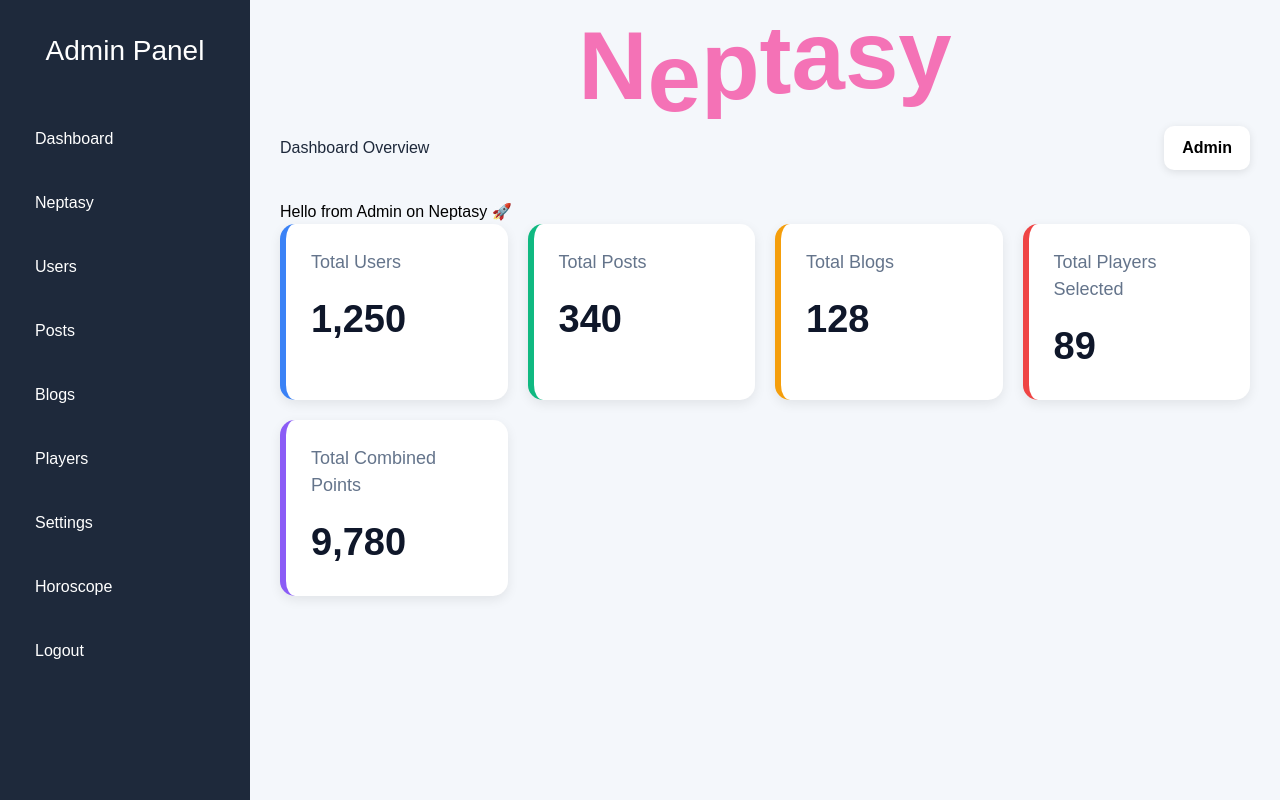
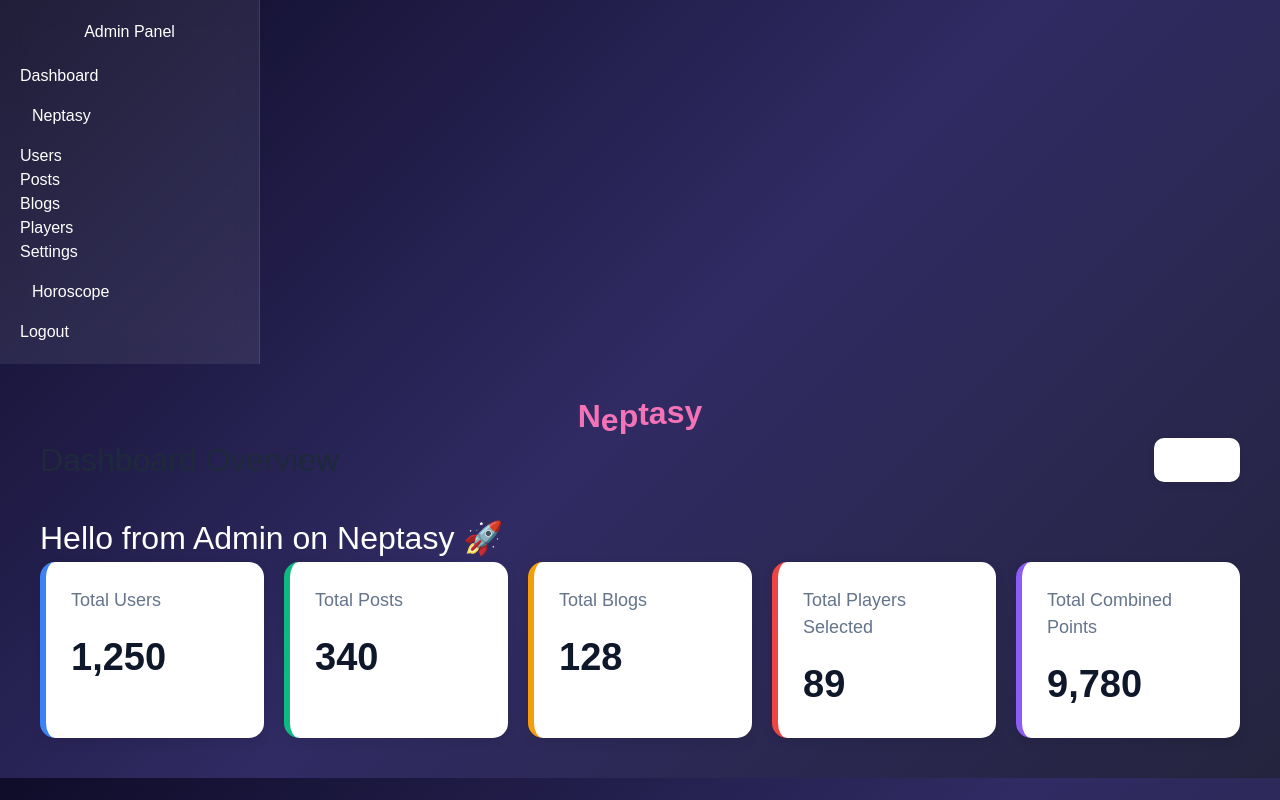
Before and after one commit to Nick577-ship/Neptasy, a Flask app: page / in a window 1280 px wide. Run offline with Flask 3, Linux system fonts and the light colour scheme; some libraries are stand-ins or nearby versions.

Commit message:
glass layout

```diff
--- a/backend/static/style.css
+++ b/backend/static/style.css
@@ -1,54 +1,64 @@
-* {
+/* Background */
+body {
   margin: 0;
-      padding: 0;
-      box-sizing: border-box;
   font-family: Arial, sans-serif;
+  background: linear-gradient(135deg, #0f0c29, #302b63, #24243e);
+  color: white;
 }
 
-    body {
-      background: #f4f7fb;
+/* Layout */
+.container {
   display: flex;
   min-height: 100vh;
 }
 
-    /* Sidebar */
+/* Sidebar Glass Effect */
 .sidebar {
-      width: 250px;
-      background: #1e293b;
-      color: white;
-      padding: 30px 20px;
+  width: 260px;
+  padding: 20px;
+  background: rgba(255, 255, 255, 0.08);
+  backdrop-filter: blur(12px);
+  -webkit-backdrop-filter: blur(12px);
+  border-right: 1px solid rgba(255, 255, 255, 0.1);
 }
 
+/* Title */
 .sidebar h2 {
-      margin-bottom: 40px;
   text-align: center;
-      font-size: 28px;
+  margin-bottom: 20px;
 }
 
+/* Remove bullets */
 .sidebar ul {
   list-style: none;
+  padding: 0;
 }
+
+/* Links */
 .sidebar a {
   text-decoration: none;
-  color: inherit;
-}
-
-    .sidebar ul li {
-      padding: 15px;
-      margin-bottom: 10px;
+  color: white;
+  display: block;
+  padding: 10px 12px;
+  margin: 6px 0;
   border-radius: 10px;
-      cursor: pointer;
   transition: 0.3s;
 }
 
-    .sidebar ul li:hover {
-      background: #334155;
+/* Hover glow */
+.sidebar a:hover {
+  background: rgba(255, 255, 255, 0.15);
+  transform: translateX(5px);
 }
 
-    /* Main */
+/* Main content glass feel */
 .main {
   flex: 1;
-      padding: 30px;
+  padding: 40px;
+}
+
+.main h1 {
+  font-size: 32px;
 }
 
     .topbar {
```
Lines whose indentation alone changed are shown as unchanged.
